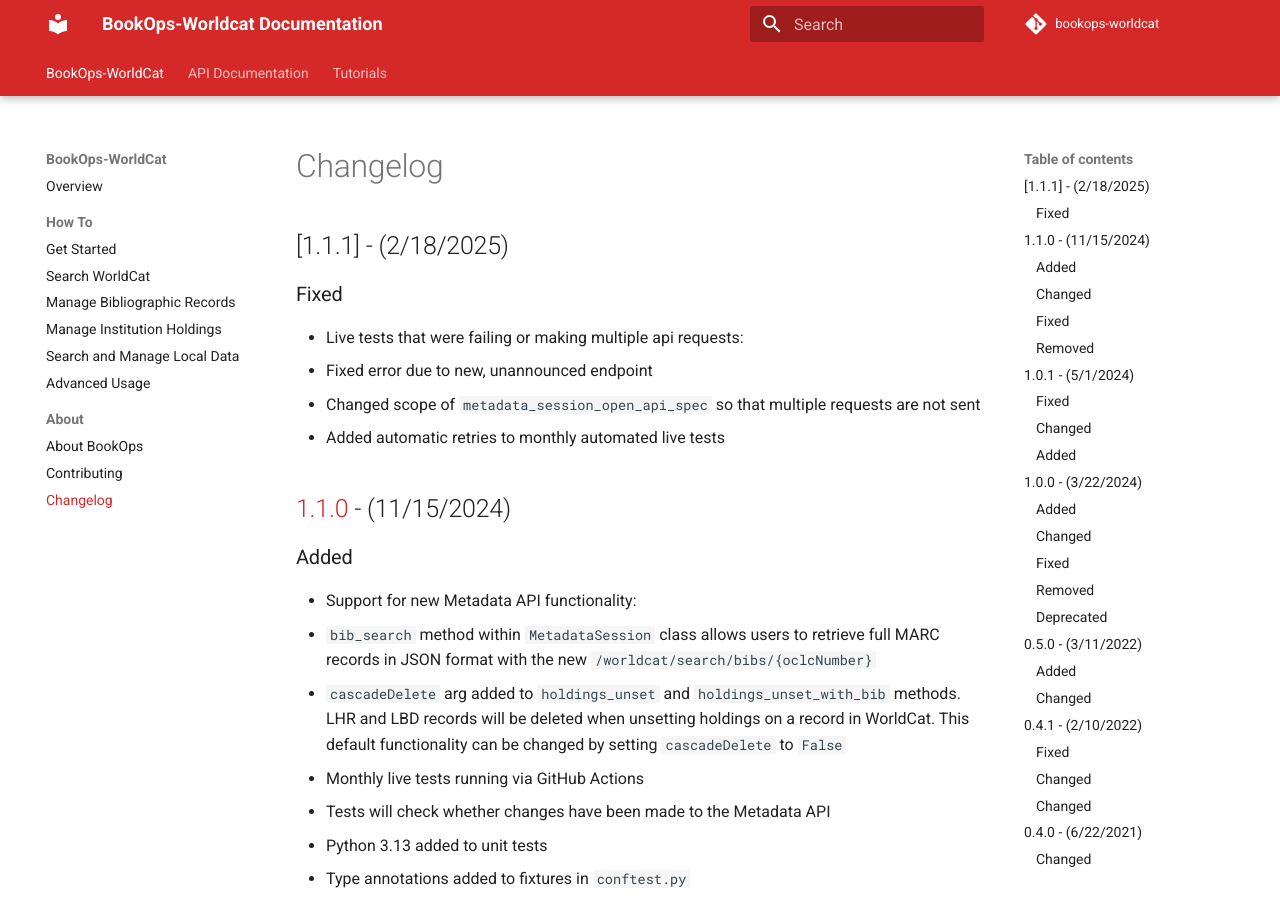
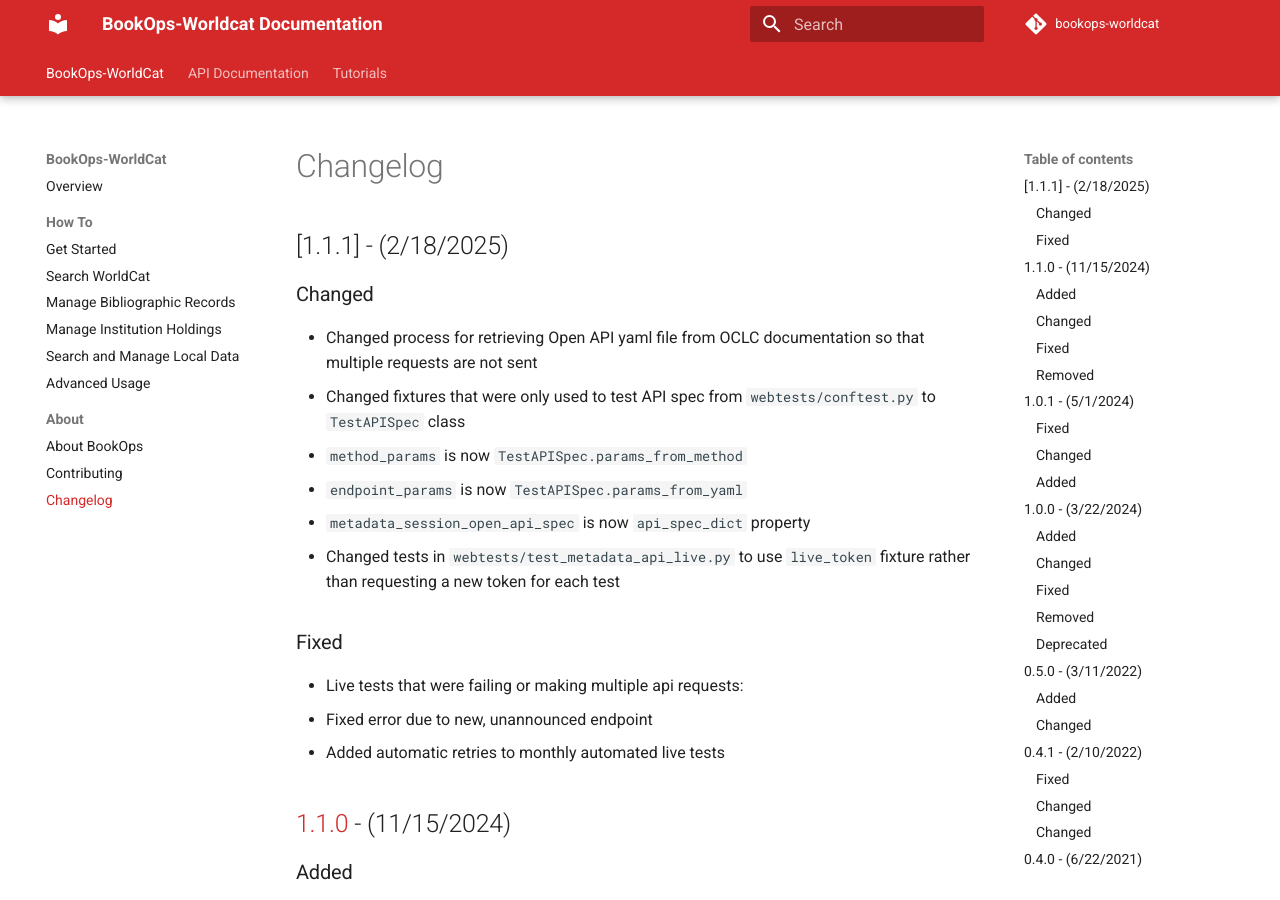
Before and after one commit to BookOps-CAT/bookops-worldcat, an MkDocs documentation site: the page built from docs/changelog.md, in a window 1280 px wide and 900 px high. Built offline with MkDocs 1.6.1 and Material for MkDocs 9.7.7, drawn with Linux system fonts in a browser that asks for light colours; comment, search, counter and statistics services are not loaded; the version menu is left out.

Commit message:
updated changelog

```diff
--- a/docs/changelog.md
+++ b/docs/changelog.md
@@ -1,10 +1,17 @@
 # Changelog
 
 ## [1.1.1] - (2/18/2025)
+### Changed
+ - Changed process for retrieving Open API yaml file from OCLC documentation so that multiple requests are not sent
+ - Changed fixtures that were only used to test API spec from `webtests/conftest.py` to `TestAPISpec` class
+   - `method_params` is now `TestAPISpec.params_from_method`
+   - `endpoint_params` is now `TestAPISpec.params_from_yaml`
+   - `metadata_session_open_api_spec` is now `api_spec_dict` property
+ - Changed tests in `webtests/test_metadata_api_live.py` to use `live_token` fixture rather than requesting a new token for each test
+
 ### Fixed
  - Live tests that were failing or making multiple api requests:
    - Fixed error due to new, unannounced endpoint
-   - Changed scope of `metadata_session_open_api_spec` so that multiple requests are not sent
    - Added automatic retries to monthly automated live tests
 
 ## [1.1.0] - (11/15/2024)
```
